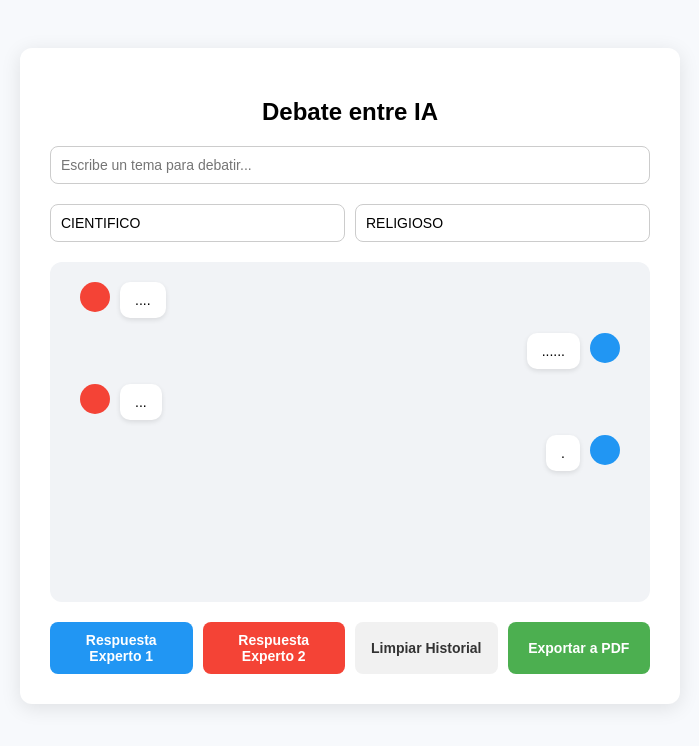
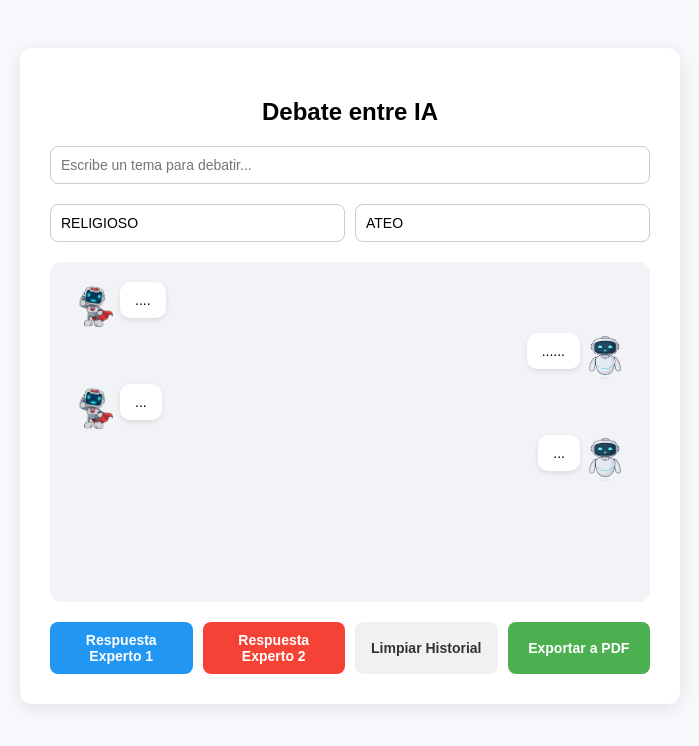
Before and after one commit to JoaoDr25/Dialogo-Entre-Expertos, a website: page public/index.html in a window 1280 px wide. Shown: the whole page, without its empty margins (290-989 px from the left). Drawn offline with Linux system fonts and the light colour scheme.

Commit message:
modificacion

```diff
--- a/package.json
+++ b/package.json
@@ -5,7 +5,7 @@
     "cors": "^2.8.5",
     "dotenv": "^16.5.0",
     "express": "^5.1.0",
-    "mongoose": "^8.15.0",
+    "mongoose": "^8.15.1",
     "node-fetch": "^3.3.2",
     "pdfkit": "^0.17.1"
   },
--- a/public/index.html
+++ b/public/index.html
@@ -19,33 +19,41 @@
 
     <div class="selectors">
 
-        <label for="">CIENTIFICO</label>
+        <label for="">RELIGIOSO</label>
 
 
 
-        <label for="">RELIGIOSO</label>
+        <label for="">ATEO</label>
 
     </div>
 
     <div class="chat-box">
       <div class="message left">
-        <div class="avatar red"></div>
+        <div class="avatar red">
+            <img src="fotos/images-removebg-preview.png" alt="robot">
+        </div>
         <div class="bubble">....</div>
       </div>
 
       <div class="message right">
-        <div class="avatar blue"></div>
+        <div class="avatar blue">
+            <img src="fotos/robot.png" alt="robot">
+        </div>
         <div class="bubble">......</div>
       </div>
 
       <div class="message left">
-        <div class="avatar red"></div>
+        <div class="avatar red">
+            <img src="fotos/images-removebg-preview.png" alt="robot">
+        </div>
         <div class="bubble">...</div>
       </div>
 
       <div class="message right">
-        <div class="avatar blue"></div>
-        <div class="bubble">.</div>
+        <div class="avatar blue">
+          <img src="fotos/robot.png" alt="robot">
+        </div>
+        <div class="bubble">...</div>
       </div>
     </div>
 
--- a/public/style.css
+++ b/public/style.css
@@ -60,17 +60,16 @@ h2 {
 .avatar {
   width: 30px;
   height: 30px;
-  border-radius: 50%;
-  background-color: #ccc;
-  margin: 0 10px;
+  margin: 0 20px 0 0;
 }
 
-.avatar.red {
-  background-color: #f44336;
+.avatar.blue img {
+  height: 50px;
+  width: 50px;
 }
-
-.avatar.blue {
-  background-color: #2196f3;
+.avatar.red img {
+  height: 50px;
+  width: 50px;
 }
 
 .bubble {
```
Also changed, not shown: prompt.js (+8 -10 lines), public/fotos/images-removebg-preview.png (added), public/fotos/robot.png (added), 1 other file.
